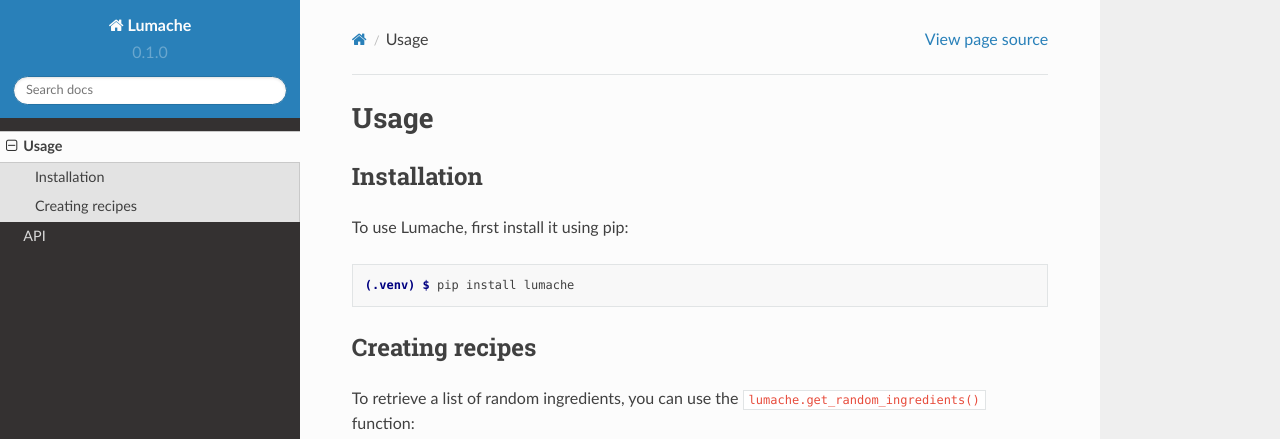
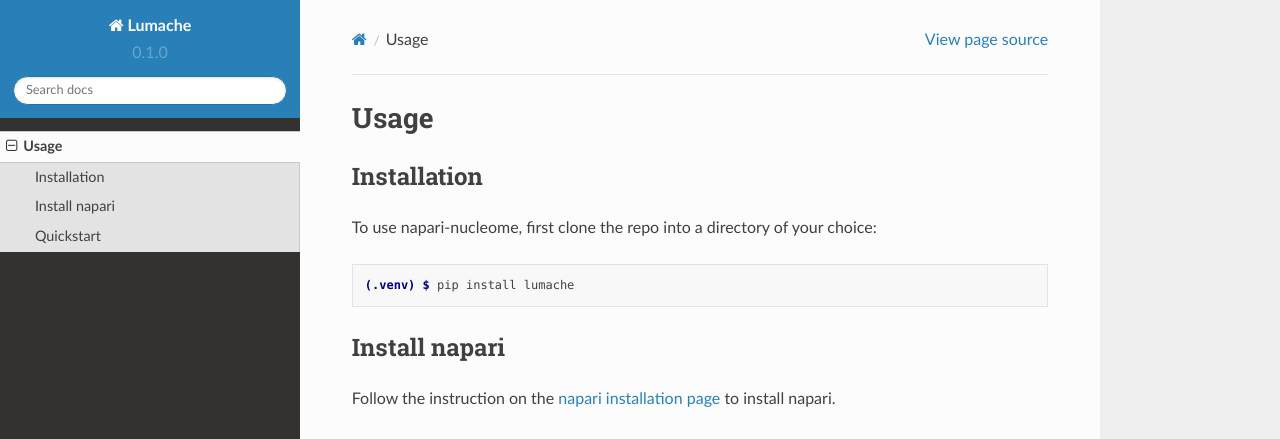
Before and after one commit to zocean/napari-nucleome-tutorial, a Sphinx documentation site: the page built from docs/source/usage.rst, in a window 1280 px wide and 1095 px high. Shown: the top 439 px of the window. Built offline with Sphinx 7.4.7 and the Read the Docs theme 2.0.0, drawn with Linux system fonts in a browser that asks for light colours; some of the changed text lies outside the part shown.

Commit message:
update to latest version

```diff
--- a/docs/source/usage.rst
+++ b/docs/source/usage.rst
@@ -6,28 +6,19 @@ Usage
 Installation
 ------------
 
-To use Lumache, first install it using pip:
+To use napari-nucleome, first clone the repo into a directory of your choice:
 
 .. code-block:: console
 
    (.venv) $ pip install lumache
 
-Creating recipes
+Install napari
 ----------------
 
-To retrieve a list of random ingredients,
-you can use the ``lumache.get_random_ingredients()`` function:
+Follow the instruction on the `napari installation page <https://napari.org/docs/dev/installation.html>`_ to install napari.
 
-.. autofunction:: lumache.get_random_ingredients
 
-The ``kind`` parameter should be either ``"meat"``, ``"fish"``,
-or ``"veggies"``. Otherwise, :py:func:`lumache.get_random_ingredients`
-will raise an exception.
+Quickstart
+----------
 
-.. autoexception:: lumache.InvalidKindError
-
-For example:
-
->>> import lumache
->>> lumache.get_random_ingredients()
-['shells', 'gorgonzola', 'parsley']
+To start using napari-nucleome, you can run the following code in a Python environment:
--- a/pyproject.toml
+++ b/pyproject.toml
@@ -3,6 +3,6 @@ requires = ["flit_core >=3.2,<4"]
 build-backend = "flit_core.buildapi"
 
 [project]
-name = "lumache"
+name = "napari-nucleome"
 authors = [{name = "Graziella", email = "graziella@lumache"}]
 dynamic = ["version", "description"]
```
Also changed, not shown: docs/source/api.rst (deleted, +0 -7 lines), docs/source/index.rst (+15 -8 lines), 1 other file.
